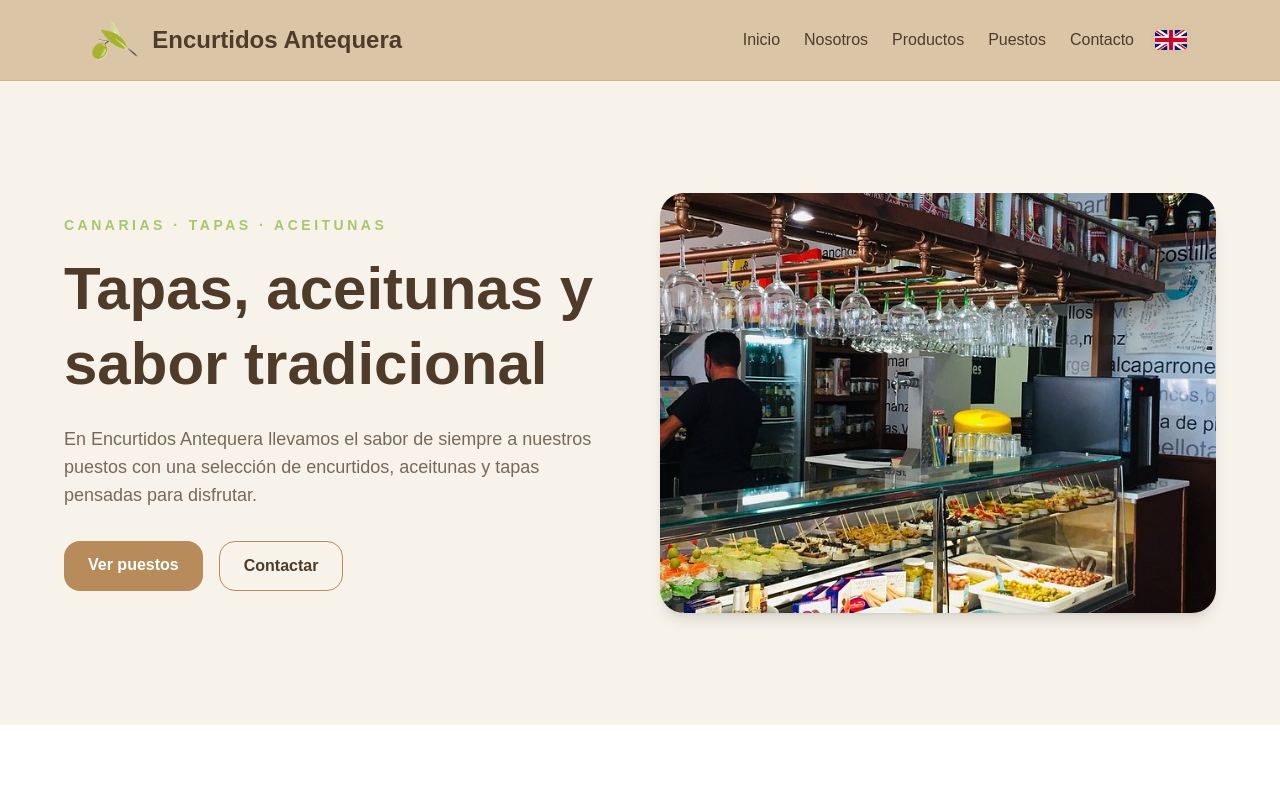
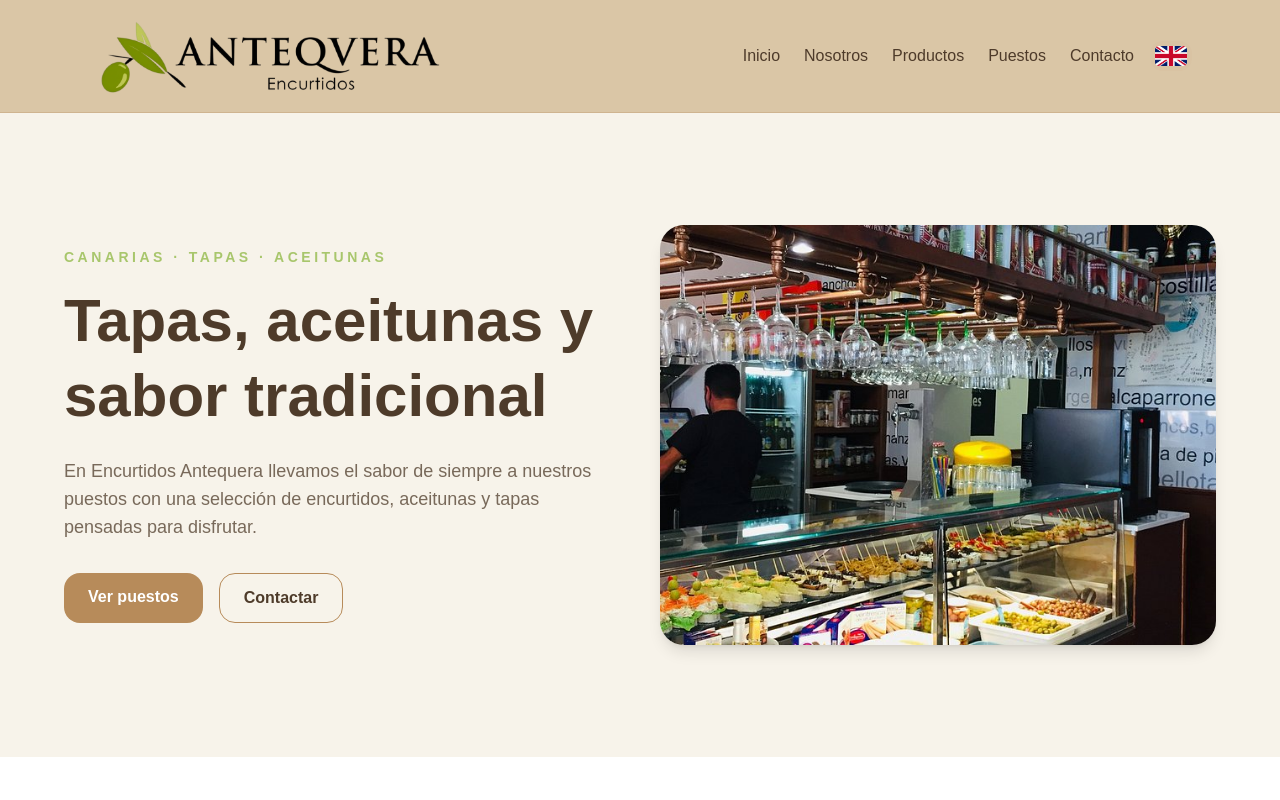
Before and after one commit to jorgemc174/encurtidos-antequera, a React (Vite) app: page / in a window 1280 px wide. Shown: the top 800 px of the page. Built offline with nearby package versions, Linux system fonts and the light colour scheme.

Commit message:
logo actualizado

```diff
--- a/src/pages/Home.jsx
+++ b/src/pages/Home.jsx
@@ -134,9 +134,9 @@ export default function Home() {
             <img
               src={logoImg}
               alt="Logo Encurtidos Antequera"
-              className="h-12 w-auto object-contain"
+              className="h-20 w-auto object-contain"
             />
-            <span className="text-2xl font-bold">Encurtidos Antequera</span>
+
           </div>
 
           <div className="flex items-center gap-4">
```
Also changed, not shown: src/assets/logo.png.
